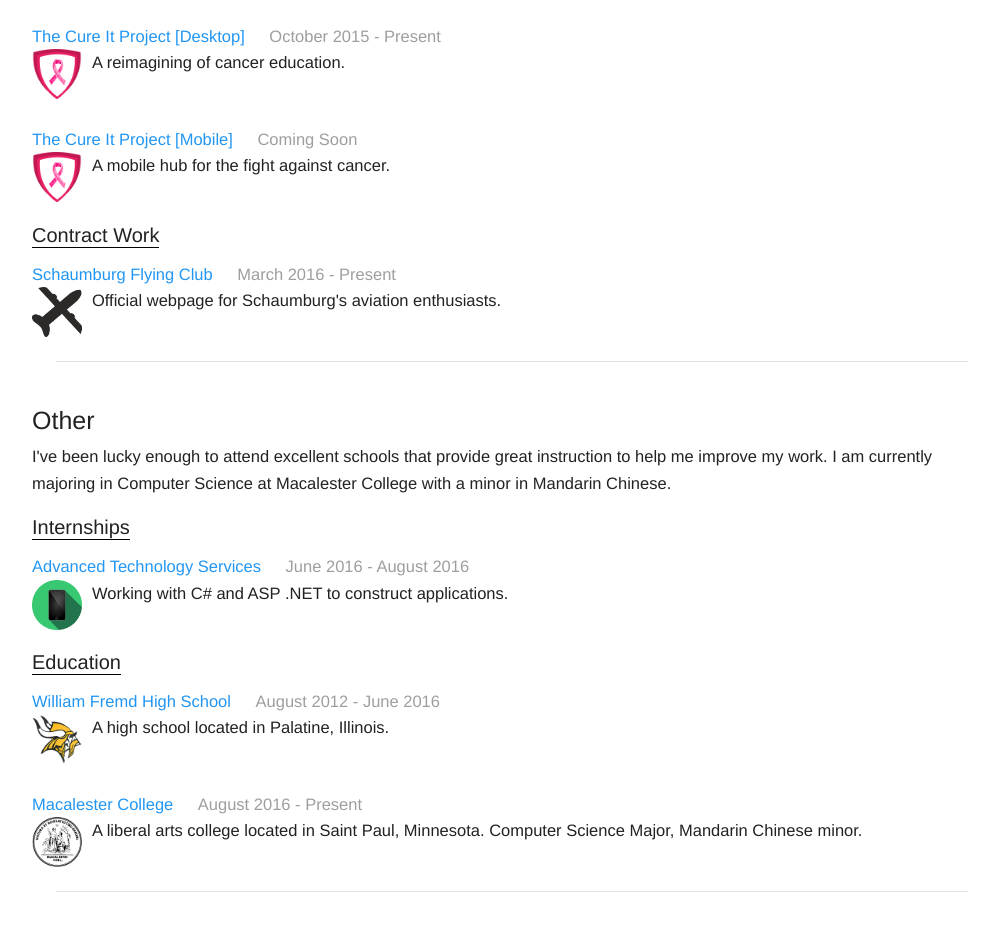
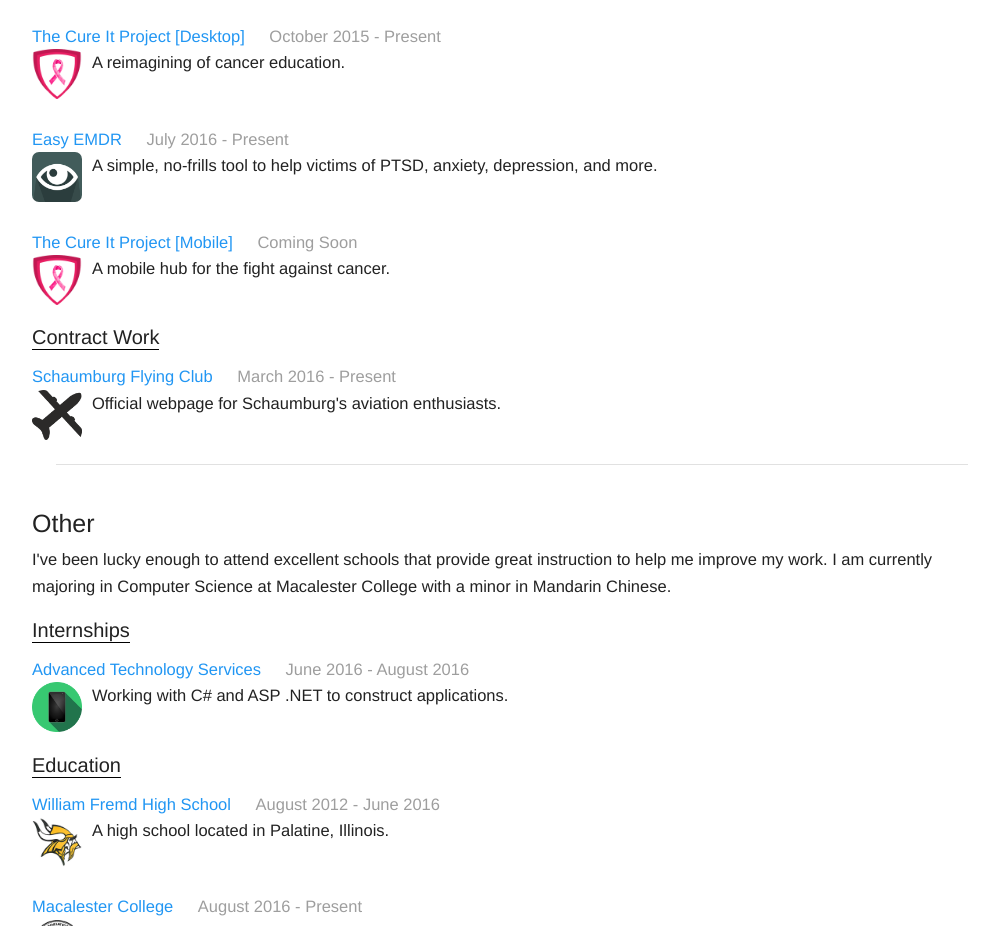
Before and after one commit to ZacharyJordan/ZacharyJordan.github.io, a plain HTML site: page index.html in a window 1280 px wide. Shown: the part 1203-2129 px from the top of the page, without its empty margins (128-1127 px from the left). Drawn offline with Linux system fonts and the light colour scheme.

Commit message:
Update 1.4
- Added additional project

```diff
--- a/index.html
+++ b/index.html
@@ -128,6 +128,16 @@
                              <span id = "app_description">A reimagining of cancer education.</span>
                          </div>
 
+                         <div id = "app_box">
+                             <span id = "app_title" class = "link" onClick = "easyEMDR()">Easy EMDR</span>
+
+
+                             <span id = "app_date">July 2016 - Present</span>
+                            <br />
+                             <img src = "eye.jpg" id = "project_picture"/>
+                             <span id = "app_description">A simple, no-frills tool to help victims of PTSD, anxiety, depression, and more.</span>
+                         </div>
+
 
                          <div id = "app_box">
                              <span id = "app_title" class = "link" onClick = "comingSoon()">The Cure It Project [Mobile]</span>
@@ -147,6 +157,7 @@
                              <span id = "app_description">Official webpage for Schaumburg's aviation enthusiasts.</span>
 
                          </div>
+
 
 
 
--- a/script.js
+++ b/script.js
@@ -82,6 +82,11 @@
     window.open("http://www.schaumburgflyingclub.org");
 }
 
+function easyEMDR()
+{
+	window.open("http://easyemdr.com");
+}
+
 function comingSoon()
 {
     swal({   title: "Coming Soon!",   text: "This project is coming soon!",   allowOutsideClick: true,  type: "error",   confirmButtonText: "Alright" });
```
Also changed, not shown: eye.jpg (added).
